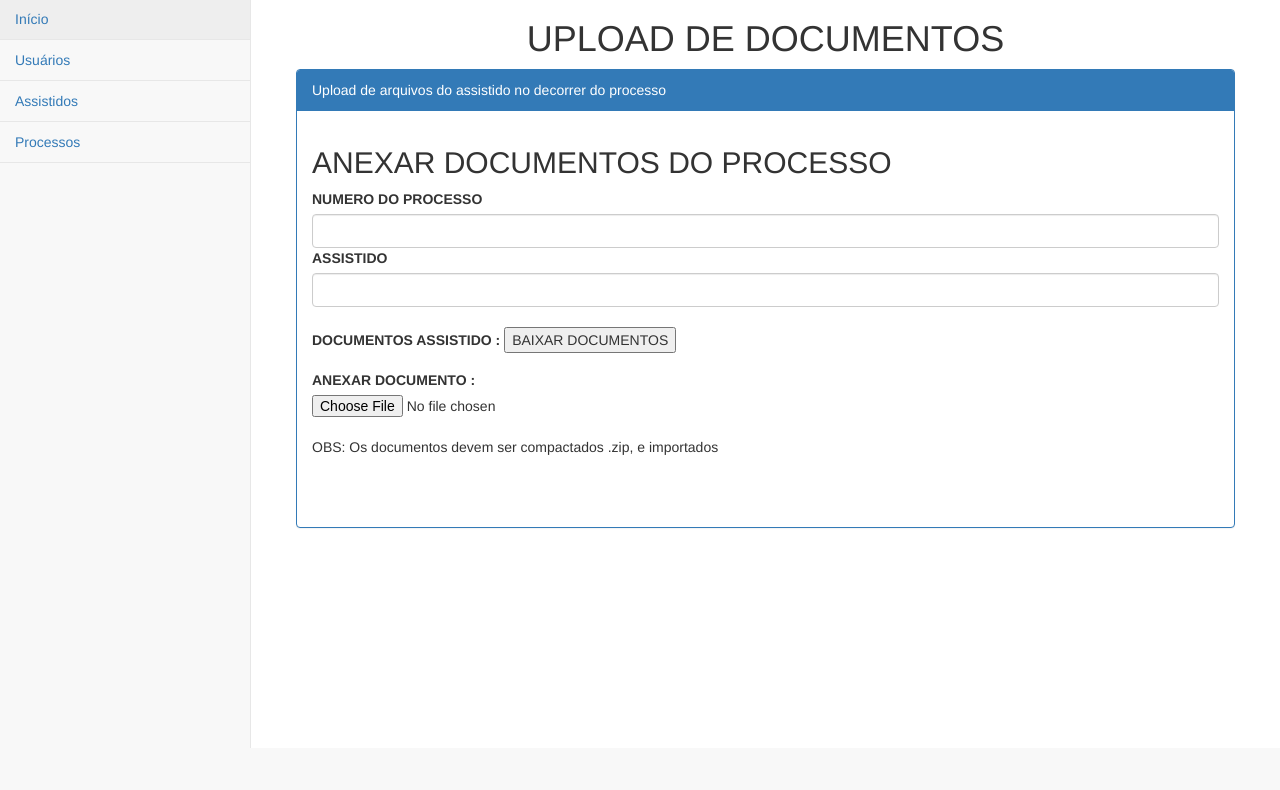
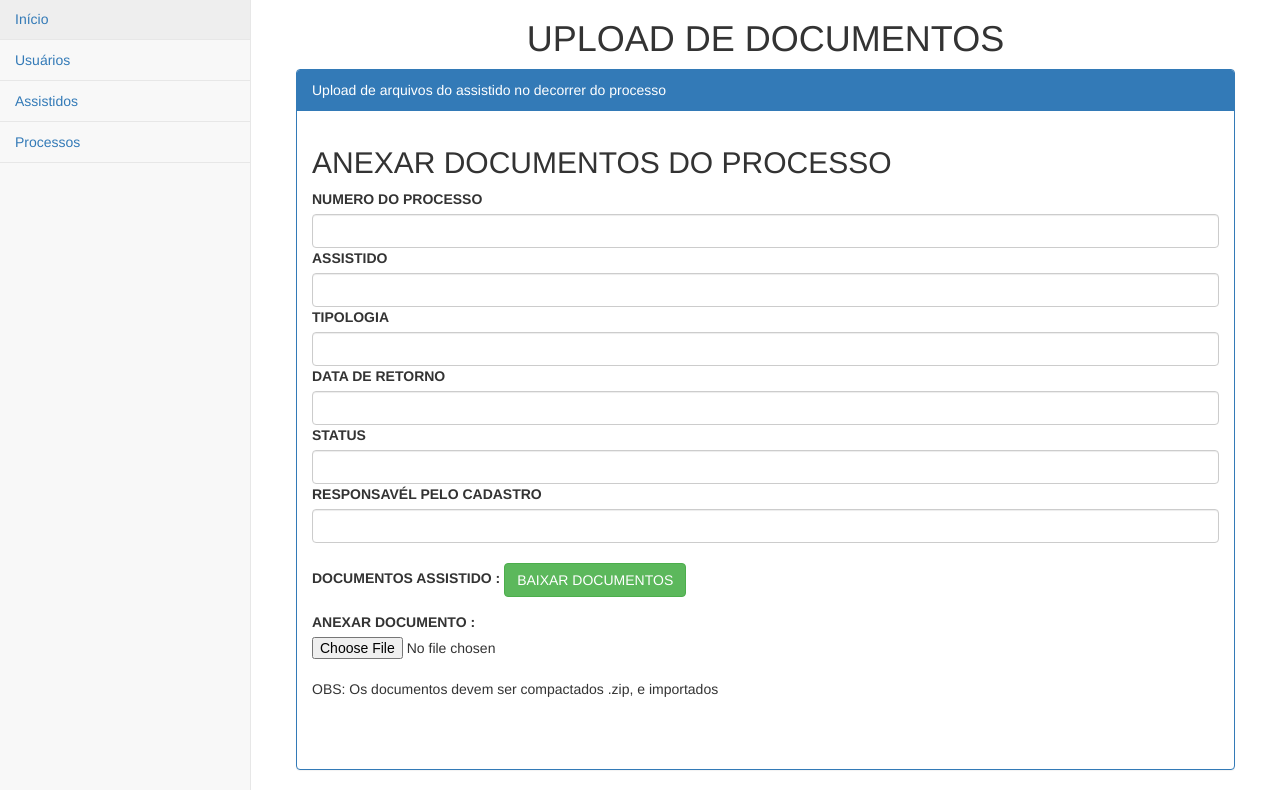
Before and after one commit to Pedro-Philipe/snpj, a Django app: template snpj/templates/gestao/upload_processo.html in a window 1280 px wide. Shown: the part 52-842 px from the top of the page. Before the commit the page ends 800 px from the top, so only its background shows below. Run offline with Django 3.2, Linux system fonts and the light colour scheme; the template is opened without the code that fills it, so the values that code supplies are empty; some libraries are stand-ins or nearby versions.

Commit message:
Inserir os campos do detalhes do usuario

```diff
--- a/snpj/templates/gestao/upload_processo.html
+++ b/snpj/templates/gestao/upload_processo.html
@@ -9,16 +9,32 @@
                 <h2>ANEXAR DOCUMENTOS DO PROCESSO</h2>
                 <div>
                     <label for="{{ form.id_.id_for_label }}">NUMERO DO PROCESSO</label>
-                    <input type="text" class="form-control" value="{{ detalhe.id }}">
+                    <input type="text" class="form-control" value="{{ processo.id }}">
                 </div>
                 <div>
                     <label for="{{ form.id_.id_for_label }}">ASSISTIDO</label>
-                    <input type="text" class="form-control" value="{{ detalhe.nome }}">
+                    <input type="text" class="form-control" value="{{ processo.cpf_assistido }}">
+                </div>
+                <div>
+                    <label for="{{ form.id_.id_for_label }}">TIPOLOGIA</label>
+                    <input type="text" class="form-control" value="{{ processo.tipologia }}">
+                </div>
+                <div>
+                    <label for="{{ form.id_.id_for_label }}">DATA DE RETORNO</label>
+                    <input type="text" class="form-control" value="{{ processo.data }}">
+                </div>
+                <div>
+                    <label for="{{ form.id_.id_for_label }}">STATUS</label>
+                    <input type="text" class="form-control" value="{{ processo.status_processo }}">
+                </div>
+                <div>
+                    <label for="{{ form.id_.id_for_label }}">RESPONSAVÉL PELO CADASTRO</label>
+                    <input type="text" class="form-control" value="{{ processo.responsavel_processo }}">
                 </div>
                 <br/>
                 <div class="form-group">
                     <label for="caixa1">DOCUMENTOS ASSISTIDO : </label>
-                    <button>BAIXAR DOCUMENTOS</button>
+                    <button class="btn btn-success">BAIXAR DOCUMENTOS</button>
                     <br/>
                 </div>
                 <div class="form-group">
```
